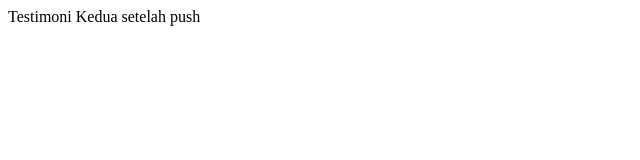
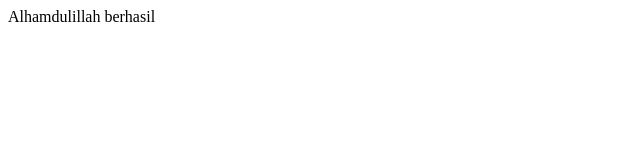
Before and after one commit to driyoagung/tes-ci-cd, a plain HTML site: page index.html in a window 1280 px wide. Shown: the full height of the page, 0-640 px from the left. Drawn offline with Linux system fonts and the light colour scheme.

Commit message:
test commit terakhir

```diff
--- a/index.html
+++ b/index.html
@@ -1,3 +1,3 @@
 <html>
-    Testimoni Kedua setelah push
+    Alhamdulillah berhasil
 </html>
```
